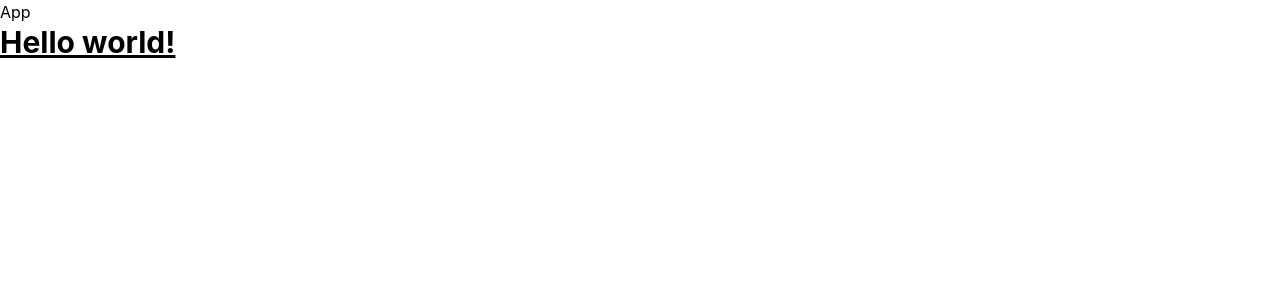
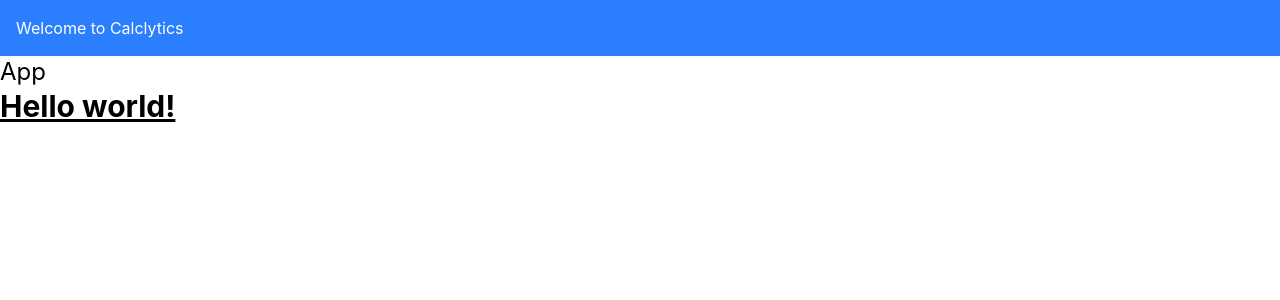
Before and after one commit to clexflex/calclytics, a React (Vite) app: page / in a window 1280 px wide. Shown: the top 300 px of the page. Built offline with nearby package versions, Linux system fonts and the light colour scheme.

Commit message:
Added header component

```diff
--- a/src/App.jsx
+++ b/src/App.jsx
@@ -1,14 +1,19 @@
-import React from 'react'
+import React from 'react';
 
 const App = () => {
   return (
     <>
-    <div>App</div>
-    <h1 class="text-3xl font-bold underline">
-    Hello world!
-  </h1>
+      <header className="bg-blue-500 text-white p-4">
+        <h1>Welcome to Calclytics</h1>
+      </header>
+      <div>
+        <h2 className="text-2xl">App</h2>
+        <h1 className="text-3xl font-bold underline">
+          Hello world!
+        </h1>
+      </div>
     </>
-  )
-}
+  );
+};
 
-export default App
+export default App;
```
